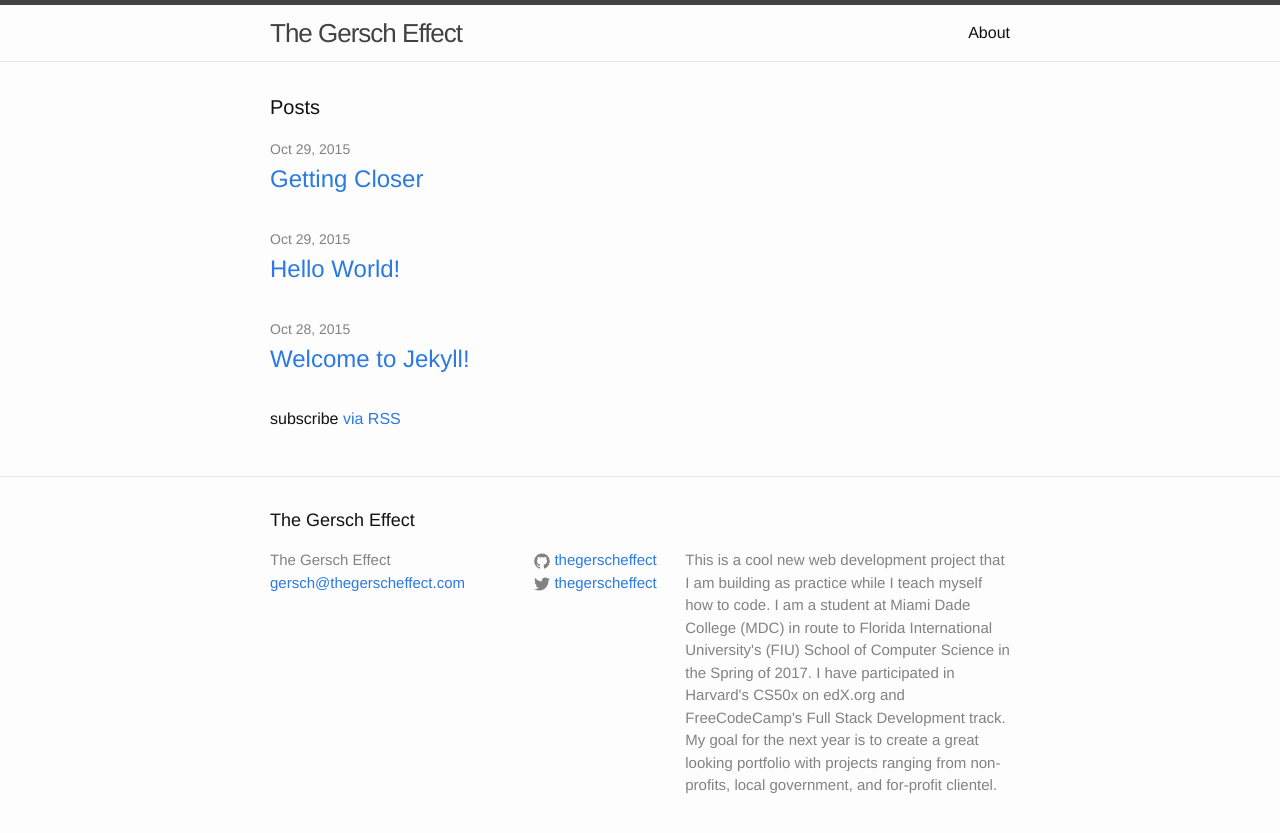
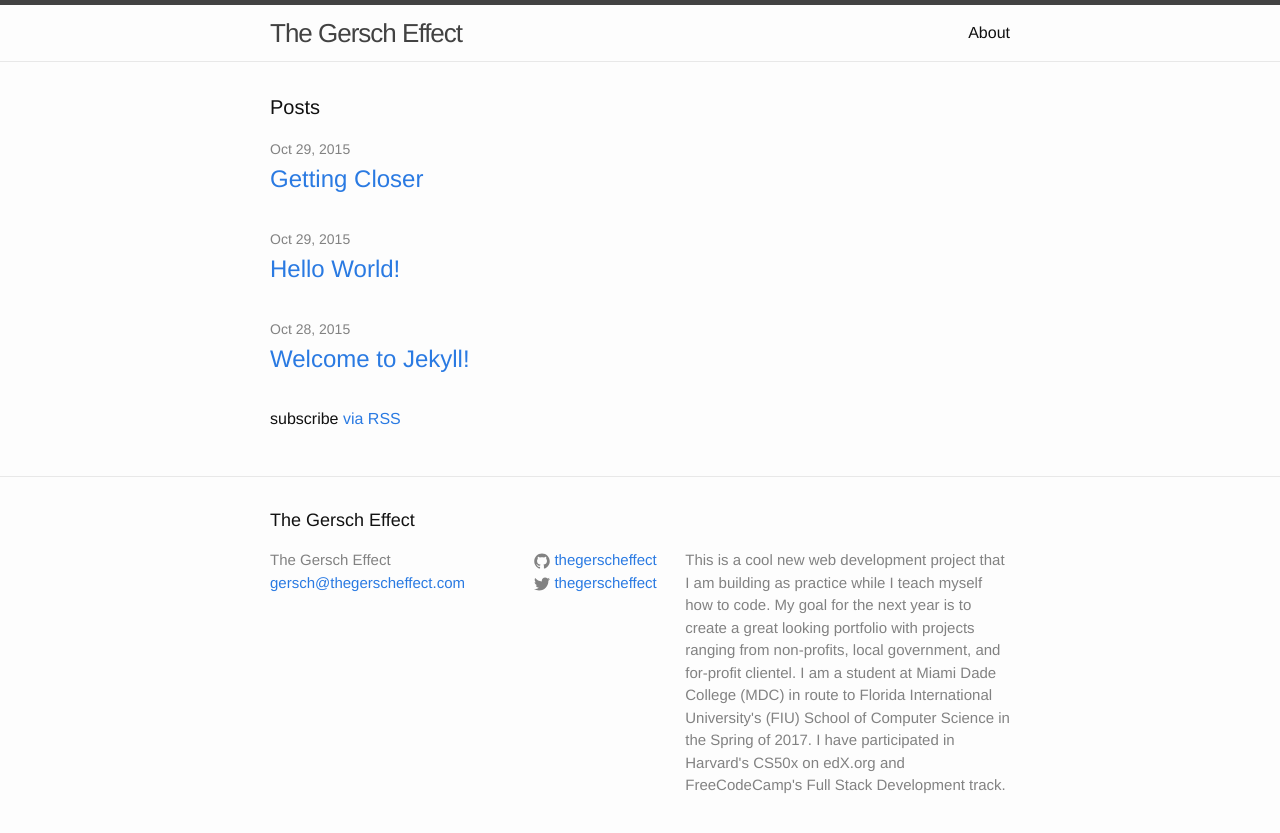
Before and after one commit to thegerscheffect/thegerscheffect.github.io, a Jekyll site: the page built from index.html, in a window 1280 px wide. Shown: the top 833 px of the page. Built offline with Jekyll 4.4.1, drawn with Linux system fonts in a browser that asks for light colours.

```diff
--- a/_config.yml
+++ b/_config.yml
@@ -9,11 +9,8 @@
 title: "The Gersch Effect"
 email: gersch@thegerscheffect.com
 description: > # this means to ignore newlines until "baseurl:"
-  This is a cool new web development project that I am building as practice while I teach myself how to code.
-  I am a student at Miami Dade College (MDC) in route to Florida International University's (FIU) School of Computer Science in the Spring of 2017.
-  I have participated in Harvard's CS50x on edX.org and
-  FreeCodeCamp's Full Stack Development track.
-  My goal for the next year is to create a great looking portfolio with projects ranging from non-profits, local government, and for-profit clientel.
+  This is a cool new web development project that I am building as practice while I teach myself how to code. My goal for the next year is to create a great looking portfolio with projects ranging from non-profits, local government, and for-profit clientel. I am a student at Miami Dade College (MDC) in route to Florida International University's (FIU) School of Computer Science in the Spring of 2017. I have participated in Harvard's CS50x on edX.org and FreeCodeCamp's Full Stack Development track.
+
 baseurl: "" # the subpath of your site, e.g. /blog
 url: "http://thegerscheffect.com" # the base hostname & protocol for your site
 twitter_username: thegerscheffect
```
